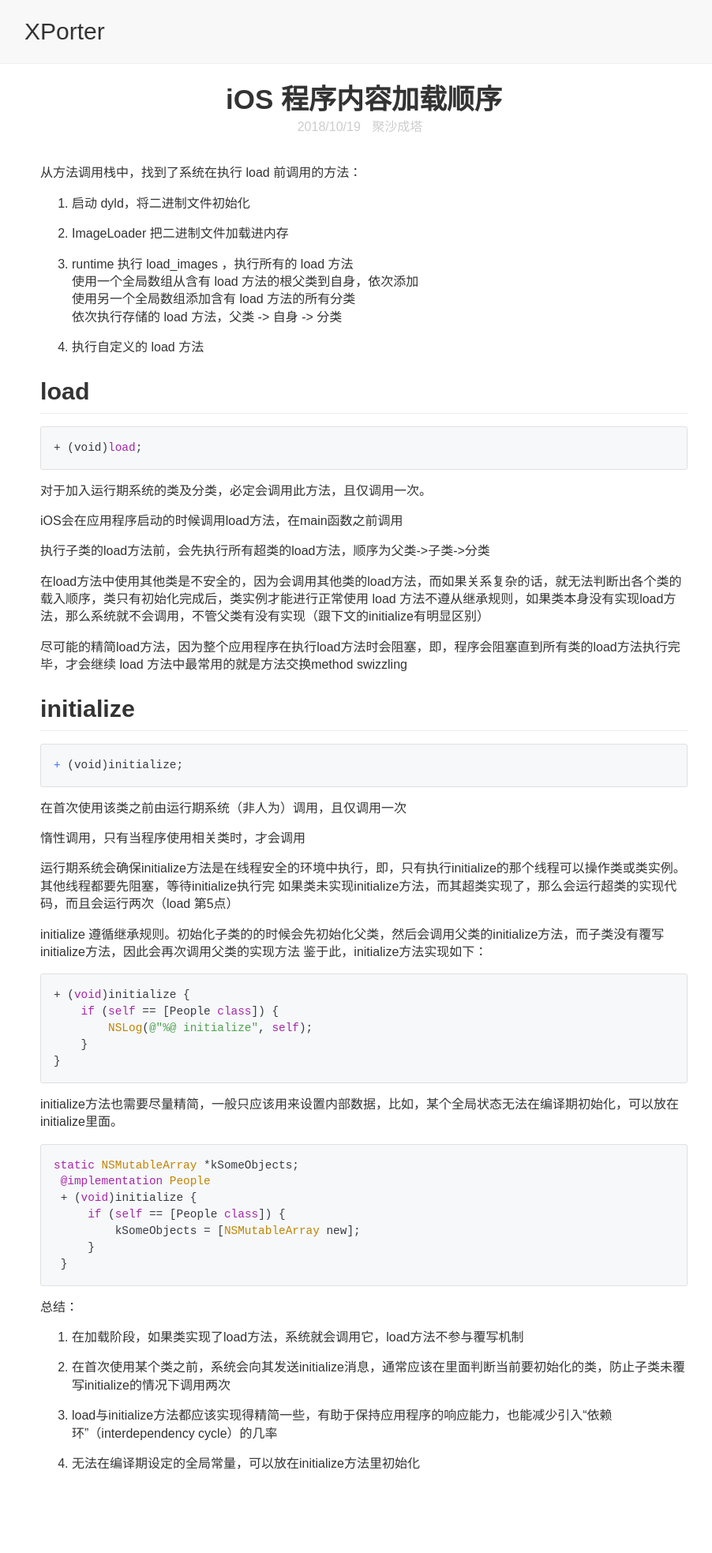
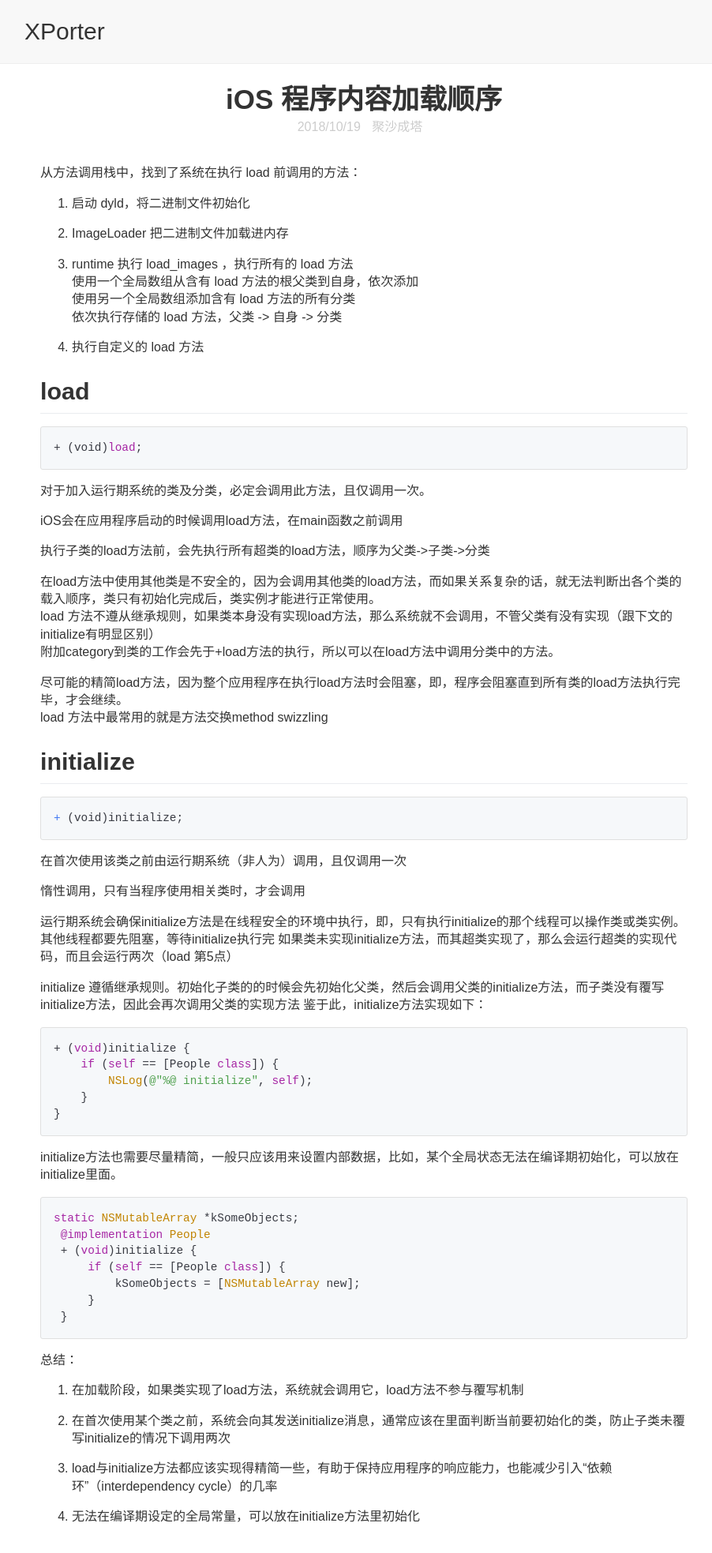
Before and after one commit to nyzhanggy/dulldevil.github.io, a Jekyll site: the page built from _posts/experience/2018-10-19-iOS程序内容加载顺序.md, in a window 1280 px wide. Shown: the top 1967 px of the page at 79% size, without its empty margins (179-1081 px from the left). Built offline with Jekyll 4.4.1, drawn with Linux system fonts in a browser that asks for light colours.

Commit message:
添加类别相关

```diff
--- a/_posts/experience/2018-10-19-iOS程序内容加载顺序.md
+++ b/_posts/experience/2018-10-19-iOS程序内容加载顺序.md
@@ -29,11 +29,13 @@ iOS会在应用程序启动的时候调用load方法，在main函数之前调用
 
 执行子类的load方法前，会先执行所有超类的load方法，顺序为父类->子类->分类
 
-在load方法中使用其他类是不安全的，因为会调用其他类的load方法，而如果关系复杂的话，就无法判断出各个类的载入顺序，类只有初始化完成后，类实例才能进行正常使用
+在load方法中使用其他类是不安全的，因为会调用其他类的load方法，而如果关系复杂的话，就无法判断出各个类的载入顺序，类只有初始化完成后，类实例才能进行正常使用。
 load 方法不遵从继承规则，如果类本身没有实现load方法，那么系统就不会调用，不管父类有没有实现（跟下文的initialize有明显区别）
+附加category到类的工作会先于+load方法的执行，所以可以在load方法中调用分类中的方法。
 
-尽可能的精简load方法，因为整个应用程序在执行load方法时会阻塞，即，程序会阻塞直到所有类的load方法执行完毕，才会继续
+尽可能的精简load方法，因为整个应用程序在执行load方法时会阻塞，即，程序会阻塞直到所有类的load方法执行完毕，才会继续。
 load 方法中最常用的就是方法交换method swizzling
+
 
 
 ## initialize
```
Also changed, not shown: _posts/base/2018-10-25-类别.md (added, +57 -0 lines).
